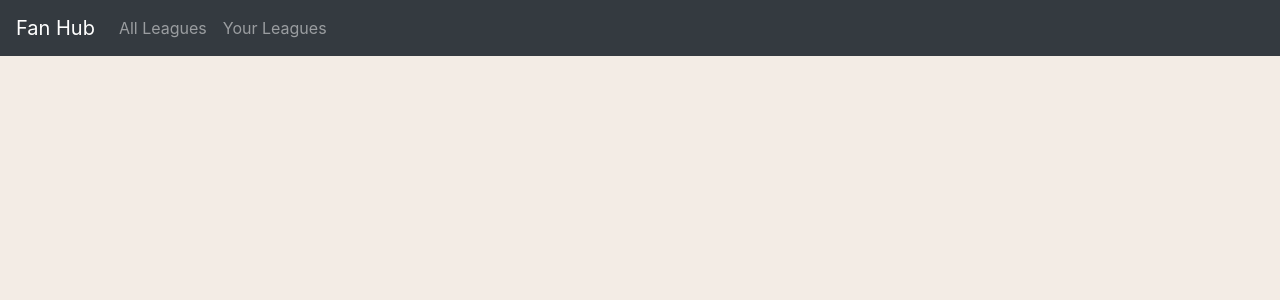
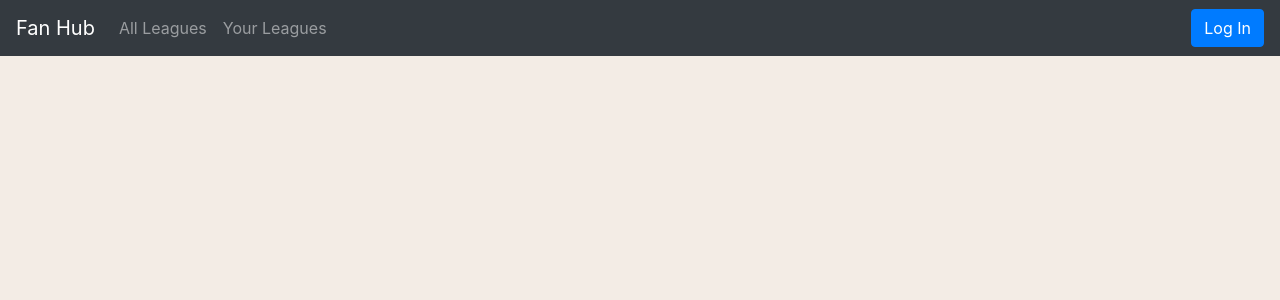
Before and after one commit to HunterJuneau/fan-hub, a React (Create React App) app: page / in a window 1280 px wide. Shown: the top 300 px of the page. Built offline with nearby package versions, Linux system fonts and the light colour scheme; no server answers.

Commit message:
Added Auth

```diff
--- a/src/App/App.js
+++ b/src/App/App.js
@@ -1,14 +1,37 @@
+import './App.scss';
 import React from 'react';
-import './App.scss';
+import firebase from 'firebase/app';
 import { BrowserRouter as Router } from 'react-router-dom';
-import Navbar from '../components/MyNavbar';
+import connection from '../helpers/data/connection';
+import MyNavbar from '../components/MyNavbar';
+
+connection();
 
 class App extends React.Component {
+  state = {
+    user: null,
+  };
+
+  componentDidMount() {
+    this.removeListener = firebase.auth().onAuthStateChanged((user) => {
+      if (user) {
+        this.setState({ user });
+      } else {
+        this.setState({ user: false });
+      }
+    });
+  }
+
+  componentWillUnmount() {
+    this.removeListener();
+  }
+
   render() {
+    const { user } = this.state;
     return (
       <div>
         <Router>
-          <Navbar />
+          <MyNavbar user={user} />
         </Router>
       </div>
     );
--- /dev/null
+++ b/src/components/Auth/index.js
@@ -0,0 +1,21 @@
+import React, { Component } from 'react';
+import firebase from 'firebase/app';
+import 'firebase/auth';
+
+export default class Auth extends Component {
+  logInEvent = (e) => {
+    e.preventDefault();
+    const provider = new firebase.auth.GoogleAuthProvider();
+    firebase.auth().signInWithPopup(provider);
+  };
+
+  render() {
+    return (
+      <div>
+        <button className='btn btn-primary' onClick={this.logInEvent}>
+          Log In
+        </button>
+      </div>
+    );
+  }
+}
--- /dev/null
+++ b/src/components/Auth/logOut.js
@@ -0,0 +1,20 @@
+import React, { Component } from 'react';
+import firebase from 'firebase/app';
+import 'firebase/auth';
+
+export default class LogOut extends Component {
+  logOutEvent = (e) => {
+    e.preventDefault();
+    firebase.auth().signOut();
+  };
+
+  render() {
+    return (
+      <div>
+        <button className='btn btn-warning' onClick={this.logOutEvent}>
+          Log Out
+        </button>
+      </div>
+    );
+  }
+}
--- a/src/components/MyNavbar/index.js
+++ b/src/components/MyNavbar/index.js
@@ -1,22 +1,41 @@
 import React from 'react';
-import {
-  Navbar, Nav, NavItem,
-} from 'reactstrap';
+import { Navbar, Nav, NavItem } from 'reactstrap';
 import { Link } from 'react-router-dom';
+import LogOut from '../Auth/logOut';
+import Auth from '../Auth';
 
-export default function MyNavbar() {
+export default function MyNavbar({ user }) {
+  const loadComponent = () => {
+    let component = '';
+    if (user === null) {
+      component = '';
+    } else if (user) {
+      component = <LogOut />;
+    } else {
+      component = <Auth />;
+    }
+    return component;
+  };
+
   return (
     <div>
       <Navbar color='dark' dark expand='md' className='justify-content-between'>
-        <Link className='navbar-brand' to='/'>Fan Hub</Link>
+        <Link className='navbar-brand' to='/'>
+          Fan Hub
+        </Link>
         <Nav className='mr-auto' navbar>
           <NavItem>
-            <Link className='nav-link' to='/'>All Leagues</Link>
+            <Link className='nav-link' to='/'>
+              All Leagues
+            </Link>
           </NavItem>
           <NavItem>
-            <Link className='nav-link' to='/your-leagues'>Your Leagues</Link>
+            <Link className='nav-link' to='/your-leagues'>
+              Your Leagues
+            </Link>
           </NavItem>
         </Nav>
+        {loadComponent()}
       </Navbar>
     </div>
   );
--- /dev/null
+++ b/src/helpers/apiKeys.js
@@ -0,0 +1,12 @@
+const firebaseConfig = {
+  apiKey: process.env.REACT_APP_API_KEY,
+  authDomain: process.env.REACT_APP_AUTH_DOMAIN,
+  databaseURL: process.env.REACT_APP_DATABASE_URL,
+  projectId: process.env.REACT_APP_PROJECT_ID,
+  storageBucket: process.env.REACT_APP_STORAGE_BUCKET,
+  messagingSenderId: process.env.REACT_APP_MESSAGING_SENDER_ID,
+  appId: process.env.REACT_APP_APP_ID,
+  measurementId: process.env.REACT_APP_MEASUREMENT_ID,
+};
+
+export default firebaseConfig;
--- /dev/null
+++ b/src/helpers/data/connection.js
@@ -0,0 +1,10 @@
+import firebase from 'firebase/app';
+import firebaseConfig from '../apiKeys';
+
+const firebaseApp = () => {
+  if (!firebase.apps.length) {
+    firebase.initializeApp(firebaseConfig);
+  }
+};
+
+export default firebaseApp;
--- a/src/styles/_variables.scss
+++ b/src/styles/_variables.scss
@@ -1 +1 @@
-$favColor: #F3ECE5;
+$favColor: #f3ece5;
```
Also changed, not shown: 2 other files (tests, documents, lock files or other folders).
